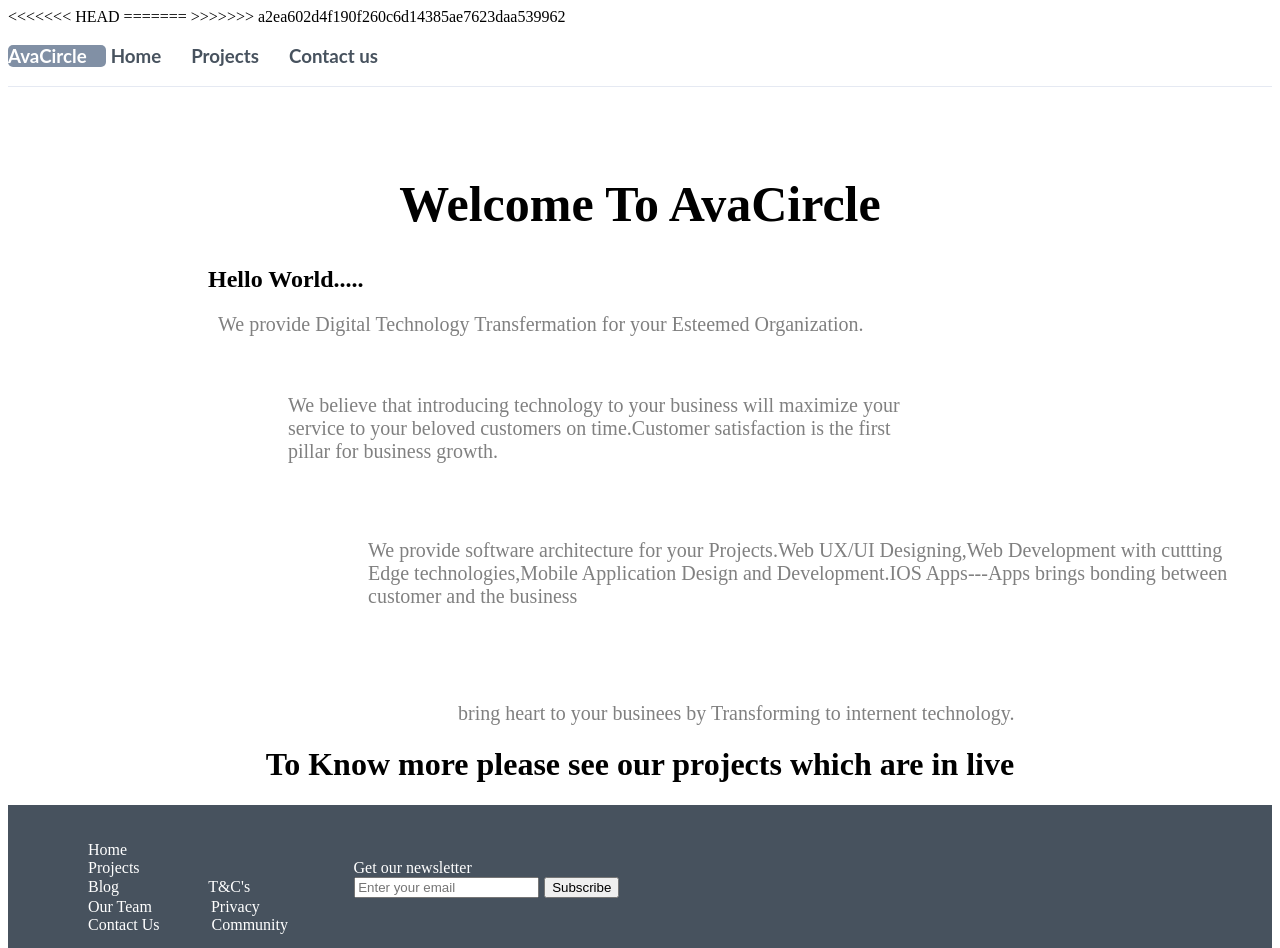
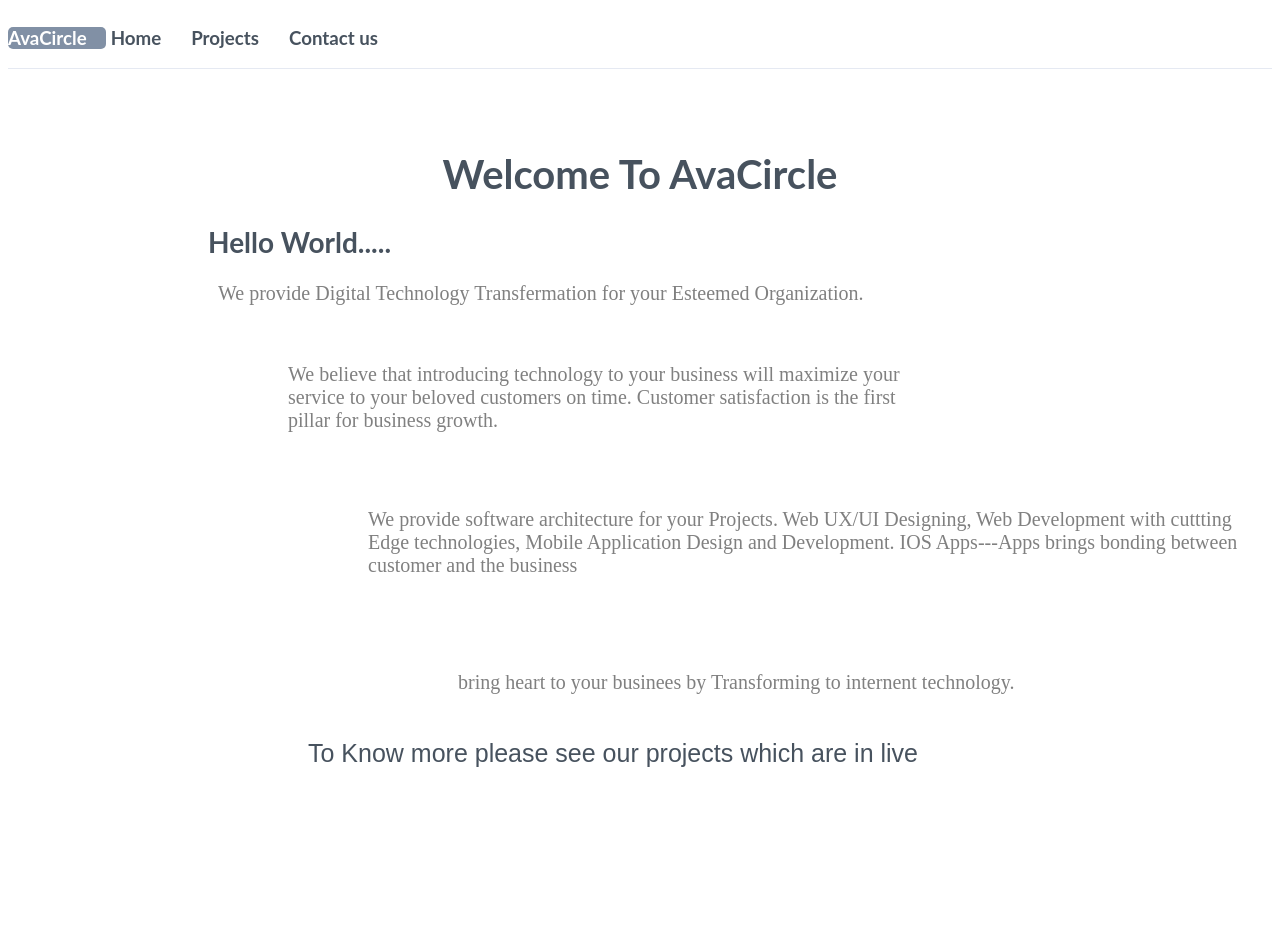
Before and after one commit to rahulazmeera/webpro, an Angular app: page /Home in a window 1280 px wide. Shown: the top 948 px of the page. After the commit the page ends 800 px from the top, so only its background shows below. Built offline with nearby package versions, Linux system fonts and the light colour scheme.

Commit message:
made contact page css changes

```diff
--- a/src/app/app.component.html
+++ b/src/app/app.component.html
@@ -13,4 +13,3 @@
 
 
 <router-outlet></router-outlet>
-<app-footer></app-footer>
--- a/src/app/contactus/contactus.component.css
+++ b/src/app/contactus/contactus.component.css
@@ -1,31 +1,82 @@
 .textarea{
-    height: 300px;
-    width: 600px;
-    margin-right: 10px;
+  background-color: #FFFFFF;
+  border: 1px solid #8492A6;
+  border-radius: 5px;
+  width: 500px;
+  height: 227.53px;
+  color: #8190A5;
+  font-family: Lato;
+  font-size: 18px;
+  font-weight: 400;
+
 }
 .textbox-2{
-    height: 30px;
-    width: 200px;
-
-    float: left;
-
-
+  background-color: #FFFFFF;
+  border: 1px solid #8492A6;
+  border-radius: 5px;
+  width: 215px;
+  height: 50px;
+  color: #8190A5;
+  font-family: Lato;
+  font-size: 18px;
+  font-weight: 400;
+  text-align: left;
 
 }
 .textbox-3{
-    height: 30px;
-    width: 200px;
-        float: left;
-        margin-left: 15px;
+    background-color: #FFFFFF;
+    border: 1px solid #8492A6;
+    border-radius: 5px;
+    width: 215px;
+    height: 50px;
+    text-align: left;
+    color: #8190A5;
+    font-family: Lato;
+    font-size: 18px;
+    font-weight: 400;
 
 }
-button{
+.btn{
+    background-color: #47525E;
+    border-radius: 5px;
+    width: 192px;
+    height: 50px;
+    color: #FFFFFF;
+    font-family: Lato;
+    font-size: 18px;
+    font-weight: 400;
+    text-align: center;
 
-        height: 30px;
-        width: 250px;
-            float: left;
-            margin-left: 25px;
-            color: rgb(68, 67, 67);
-            padding: 16px;
-            text-align: center;
     }
+
+    .content{
+        background-color: #E5E9F2;
+        height: 100%;
+        width: 100%;
+        position: fixed;
+
+    }
+
+
+   .ftr{
+    position: fixed;
+    bottom: 0;
+    width: 100%;
+}
+
+
+.title{
+    color: #47525E;
+    font-family: Lato;
+    font-size: 48px;
+    font-weight: 700;
+    width: 732px;
+    text-align: left;
+    margin-top: 50px;
+}
+
+
+.container{
+    margin-left: 78px
+
+}
--- a/src/app/contactus/contactus.component.html
+++ b/src/app/contactus/contactus.component.html
@@ -1,30 +1,29 @@
-<br>
+<div class="content">
+  <div class="container">
+  <div class="title">
 
-<div class="content">
-<h1>
-  How I turned my app idea into <br>
-  a real business.
-</h1>
-<div class="content">
+   How I turned my app idea into <br>
+   a real business.
+</div>
+<div >
   <textarea ng-model="myTextarea" placeholder="Please email us or call us for any business requirements" class="textarea"></textarea>
+</div>
 
+<div style="padding-top:10px">
 
-  </div>
-  <br>
-  <br>
-  <div class="content">
-    <input type="text" placeholder="Email" class="textbox-2">
-    </div>
+<input type="text" placeholder="Email" class="textbox-2">
+<span style="padding-left:15px">
+<input type="text" placeholder="Name" class="textbox-3">
+</span>
+<span style="padding-left:30px">
+<button class="btn">Send Message</button>
+</span>
+</div>
 
-    <div class="row ">
-  <input type="text" placeholder="Name" class="textbox-3">
-    </div>
-    <div class="row ">
-        <button class="btn">Send Message</button>
-        </div>
-        <div>
-          <br>
-          <br>
-          <br>
-          <br>
-          <br>
+</div>
+</div>
+
+<!-- this is footer only in contacts page -->
+<div class="ftr">
+<app-footer></app-footer>
+</div>
--- a/src/app/footer/footer.component.css
+++ b/src/app/footer/footer.component.css
@@ -51,3 +51,35 @@ ul{
     padding-right: 730px;
 
 }
+
+
+.ftex{
+    color: #F7F7F7;
+    font-family: Lato;
+    font-size: 18px;
+    font-weight: 400;
+}
+
+.femail{
+          background-color: #FFFFFF;
+          border-radius: 5px;
+          width: 253px;
+          height: 50px;
+          color: #8190A5;
+  font-family: Lato;
+  font-size: 18px;
+  font-weight: 400;
+  margin-right: 10px
+}
+
+.fbtn{
+    background-color: #FFFFFF;
+    border-radius: 5px;
+    width: 155px;
+    height: 50px;
+    color: #8190A5;
+    font-family: Lato;
+    font-size: 18px;
+    font-weight: 400;
+    columns: 0, 0, 12;
+}
--- a/src/app/footer/footer.component.html
+++ b/src/app/footer/footer.component.html
@@ -1,14 +1,13 @@
 
-<div style="background-color: #47525E; height:200px">
-    <div style="margin-left: 80px;">
-      <br>
-      <br>
-    <div style="color: white">
+<div style="background-color: #47525E; height:257px">
+    <div style="margin-left: 313px; padding-top: 60px">
+
+    <div class="ftex">
       Home
     </div>
 
 
-    <div style="color: white">
+    <div class="ftex">
        Projects
 
        <span style="padding-left: 210px"> Get our newsletter</span>
@@ -16,31 +15,37 @@
 
 
     <div>
-          <span style="color:white">
+          <span class="ftex">
            Blog
            </span>
 
 
-          <span style="padding-left:85px">
+          <span style="padding-left:85px;  color: #F7F7F7;
+          font-family: Lato;
+          font-size: 18px;
+          font-weight: 400;">
            T&C's
           </span>
 
           <span style="padding-left:100px">
-           <input placeholder="Enter your email">
+           <input class="femail"   placeholder="Enter your email">
           </span>
 
-          <span style="padding-left:5px">
-           <button placeholder="Enter your email"> Subscribe </button>
+          <span style="padding-left:5px;">
+           <button  class="fbtn" placeholder="Enter your email"> Subscribe </button>
           </span>
     </div>
 
      <div>
-          <span style="color:white">
+          <span class="ftex">
            Our Team
            </span>
 
 
-          <span style="padding-left:55px">
+          <span style="padding-left:55px;  color: #F7F7F7;
+          font-family: Lato;
+          font-size: 18px;
+          font-weight: 400;">
            Privacy
           </span>
 
@@ -49,11 +54,14 @@
 
 
        <div>
-          <span style="color:white">
+          <span class="ftex">
            Contact Us
            </span>
 
-          <span style="padding-left:48px">
+          <span style="padding-left:48px;  color: #F7F7F7;
+          font-family: Lato;
+          font-size: 18px;
+          font-weight: 400;">
            Community
           </span>
     </div>
--- a/src/app/home/home.component.html
+++ b/src/app/home/home.component.html
@@ -2,25 +2,31 @@
   <br>
   <br>
   <br>
-<h1 style="font-size: 50px">Welcome To AvaCircle</h1>
+<h1 style=" color: #47525E;
+font-family: Lato;
+font-size: 40px;
+font-weight: 700;">Welcome To AvaCircle</h1>
 
 
 </div>
 <div style="padding-left: 200px">
-<h2>Hello World.....</h2>
+<h2 style=" color: #47525E;
+font-family: Lato;
+font-size: 28px;
+font-weight: 700;">Hello World.....</h2>
 
 <p  style="padding-left: 10px">We provide Digital Technology Transfermation for your Esteemed Organization.</p>
 <br>
-<p style="padding-left: 80px">We believe that introducing technology to your business will maximize your <br>service to your beloved customers on time.Customer satisfaction is the first<br> pillar for business growth.</p>
+<p style="padding-left: 80px">We believe that introducing technology to your business will maximize your <br>service to your beloved customers on time. Customer satisfaction is the first<br> pillar for business growth.</p>
 <br>
 <br>
-<p style="padding-left: 160px" >We provide software architecture for your Projects.Web UX/UI Designing,Web Development with cuttting <br>Edge technologies,Mobile Application Design and Development.IOS Apps---Apps brings bonding between<br> customer and the business</p>
+<p style="padding-left: 160px" >We provide software architecture for your Projects.  Web UX/UI Designing,  Web Development with cuttting <br>Edge technologies,  Mobile Application Design and Development.   IOS Apps---Apps brings bonding between<br> customer and the business</p>
 <br>
 <br>
 <br>
 <p style="padding-left: 250px">bring heart to your businees by Transforming to internent technology.</p>
 
-<div class="content">
-  <h1 style="padding-right:200px">To Know more please see our projects which are in live</h1>
+<div >
+  <p style="padding-left:100px; font-family:fantasy; font-size: 25px; padding-top: 20px; color: #47525E ">To Know more please see our projects which are in live</p>
 </div>
 </div>
--- a/src/index.html
+++ b/src/index.html
@@ -6,13 +6,8 @@
   <base href="/">
 
   <meta name="viewport" content="width=device-width, initial-scale=1">
-<<<<<<< HEAD
   <link rel="stylesheet" href="https://stackpath.bootstrapcdn.com/font-awesome/4.7.0/css/font-awesome.min.css">
-</style>
-=======
-  <link rel="icon" type="image/x-icon" href="favicon.ico">
-  <link href="https://cdnjs.cloudflare.com/ajax/libs/font-awesome/4.7.0/css/font-awesome.min.css" rel="stylesheet">
->>>>>>> a2ea602d4f190f260c6d14385ae7623daa539962
+
 </head>
 <body>
   <app-root></app-root>
```
